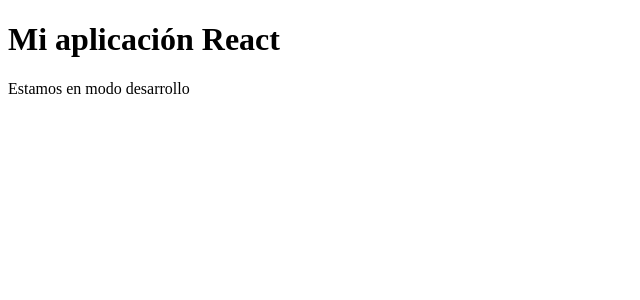
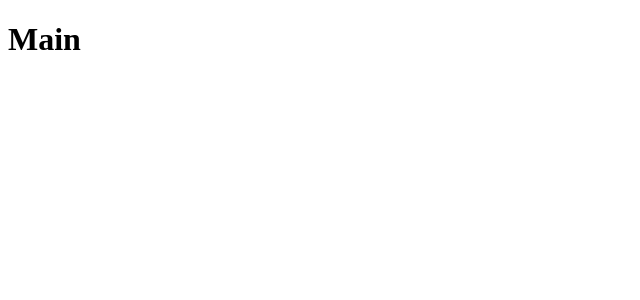
Before and after one commit to Rgramblado/INDITEX-prueba-tecnica, a React app: page / in a window 1280 px wide. Shown: the top 300 px of the page, without its empty margins (0-640 px from the left). Built offline with nearby package versions, Linux system fonts and the light colour scheme.

Commit message:
MINOR - Create router and main views (mocked)

```diff
--- a/src/App.tsx
+++ /dev/null
@@ -1,20 +0,0 @@
-import React from 'react';
-import { useAppContext } from './contexts/app.context';
-
-const App: React.FC = () => {
-  console.log(process.env);
-  const { isProduction } = useAppContext();
-
-  return (
-    <div>
-      <h1>Mi aplicación React</h1>
-      {isProduction ? (
-        <p>Estamos en modo producción</p>
-      ) : (
-        <p>Estamos en modo desarrollo</p>
-      )}
-    </div>
-  );
-};
-
-export default App;
--- /dev/null
+++ b/src/views/episode/Episode.view.tsx
@@ -0,0 +1,12 @@
+// Vendors
+import React from "react";
+
+const EpisodeView = (): React.ReactElement => {
+    return (
+        <div>
+            <h1>Episodio</h1>
+        </div>
+    );
+}
+
+export default EpisodeView;
--- /dev/null
+++ b/src/views/main/Main.view.tsx
@@ -0,0 +1,12 @@
+// Vendors
+import React from "react";
+
+const MainView = (): React.ReactElement => {
+    return (
+        <div>
+            <h1>Main</h1>
+        </div>
+    );
+}
+
+export default MainView;
--- /dev/null
+++ b/src/views/podcast/Podcast.view.tsx
@@ -0,0 +1,12 @@
+// Vendors
+import React from "react";
+
+const PodcastView = (): React.ReactElement => {
+    return (
+        <div>
+            <h1>Podcast</h1>
+        </div>
+    );
+}
+
+export default PodcastView;
```
Also changed, not shown: src/index.tsx (+13 -6 lines).
